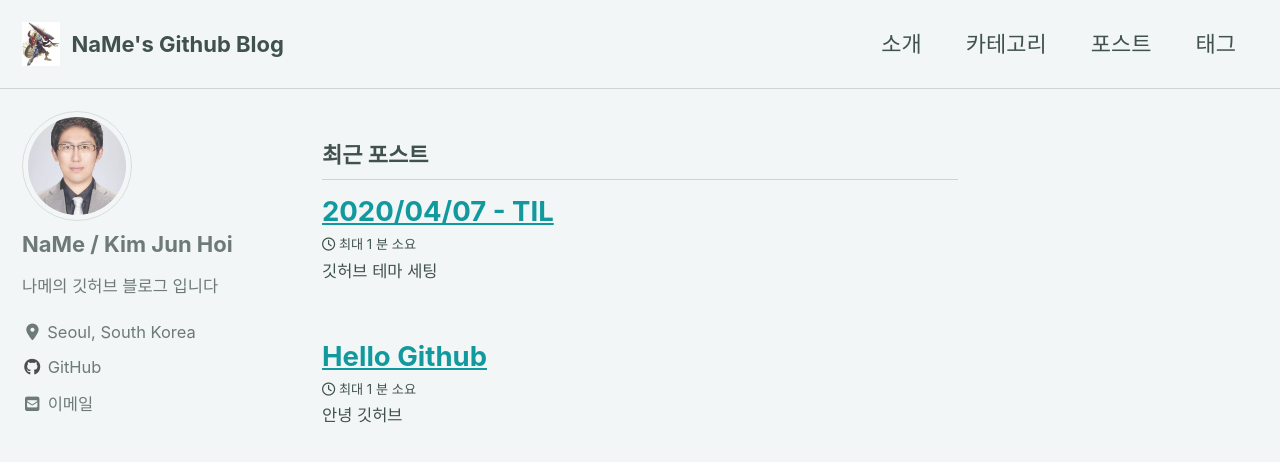
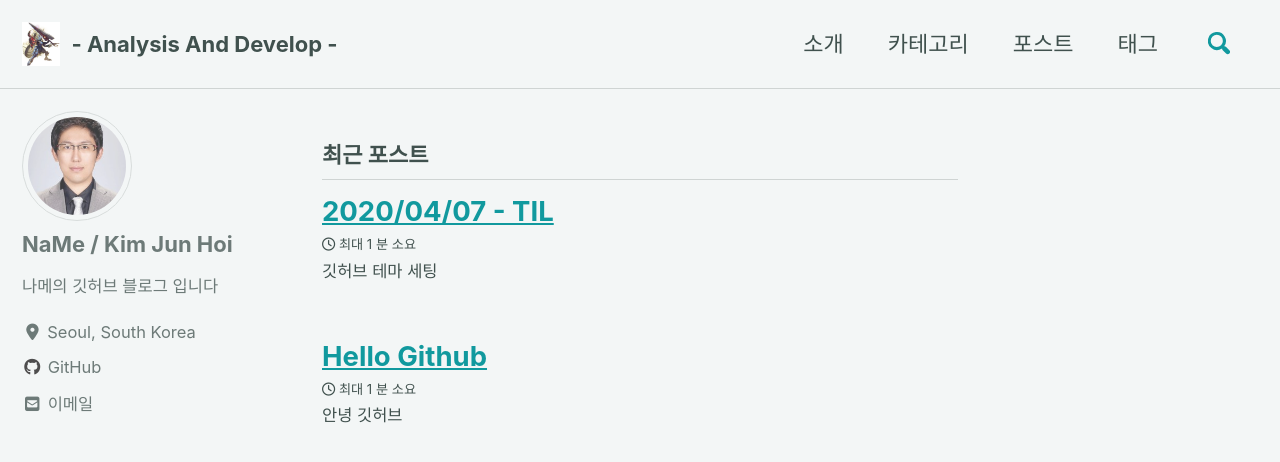
Before and after one commit to kjh2000a/blog, a Jekyll site: the page built from index.html, in a window 1280 px wide and 900 px high. Shown: the top 462 px of the window. Built offline with Jekyll 4.4.1, drawn with Linux system fonts in a browser that asks for light colours; cached includes are drawn as plain includes; nearby versions of some CDN libraries; the list of posts is cut into pages by our own code; part of the change alters nothing that is shown.

Commit message:
no message

```diff
--- a/_config.yml
+++ b/_config.yml
@@ -26,7 +26,7 @@ baseurl                  : # the subpath of your site, e.g. "/blog"
 repository               : "kjh2000a/Blog" # GitHub username/repo-name e.g. "mmistakes/minimal-mistakes"
 teaser                   : # path of fallback teaser image, e.g. "/assets/images/500x300.png"
 logo                     : "/assets/logo.jpg" # path of logo image to display in the masthead, e.g. "/assets/images/88x88.png"
-masthead_title           : # overrides the website title displayed in the masthead, use " " for no title
+masthead_title           : "- Analysis And Develop -" # overrides the website title displayed in the masthead, use " " for no title
 # breadcrumbs            : false # true, false (default)
 words_per_minute         : 200
 comments:
@@ -51,8 +51,8 @@ reCaptcha:
   secret                 :
 atom_feed:
   path                   : # blank (default) uses feed.xml
-search                   : # true, false (default)
-search_full_content      : # true, false (default)
+search                   : true # true, false (default)
+search_full_content      : true # true, false (default)
 search_provider          : # lunr (default), algolia, google
 algolia:
   application_id         : # YOUR_APPLICATION_ID
```
